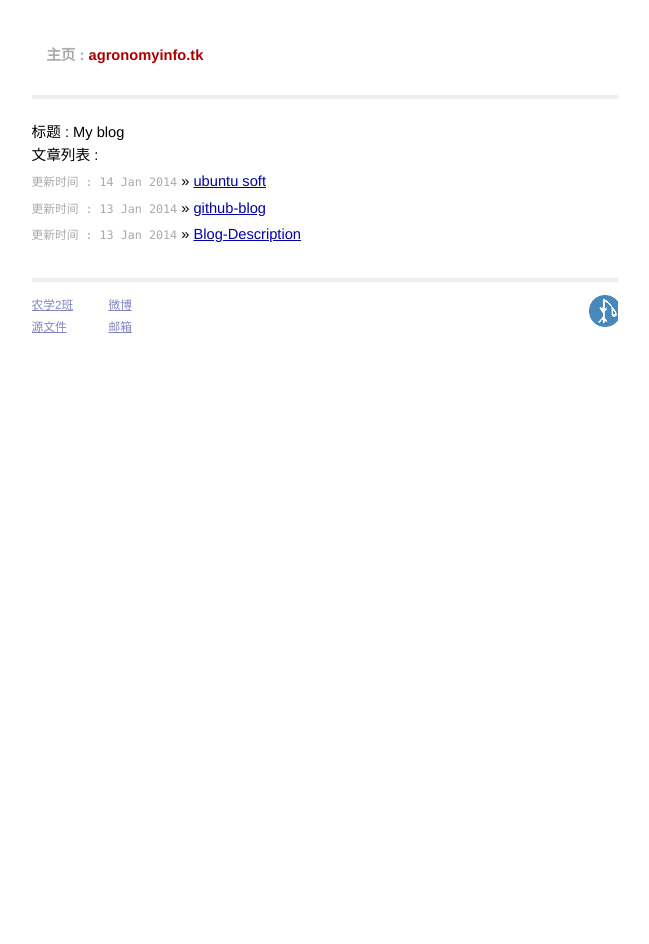
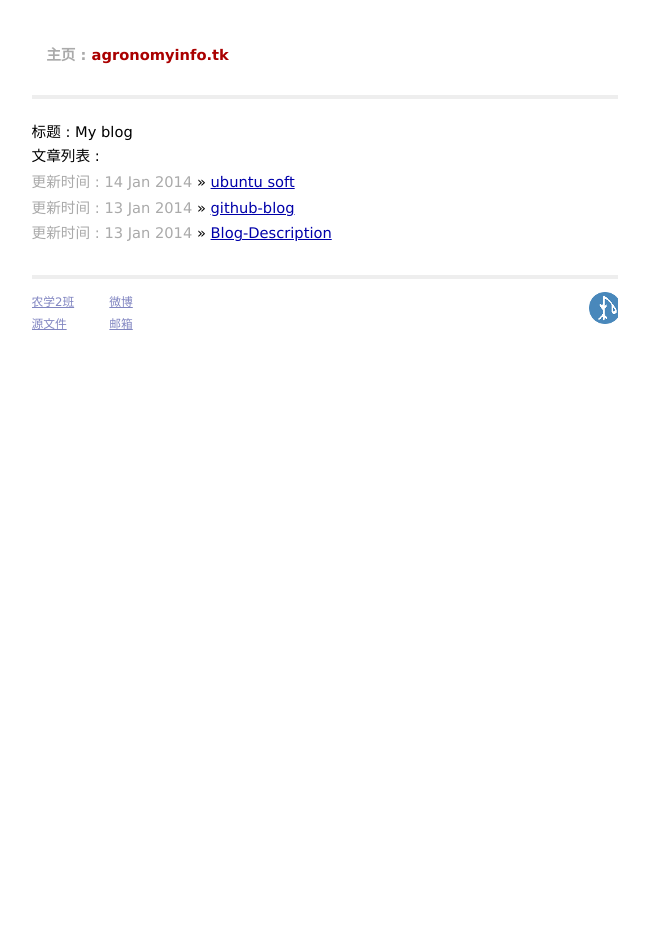
Before and after one commit to ahauzhangxu/linuxyuanjun.github.io, a Jekyll site: the page built from index.html, in a window 1280 px wide. Shown: the whole page, without its empty margins (315-964 px from the left). Built offline with Jekyll 4.4.1, drawn with Linux system fonts in a browser that asks for light colours.

Commit message:
Update screen.css

```diff
--- a/css/screen.css
+++ b/css/screen.css
@@ -17,7 +17,7 @@ html, body {
 
 body {
   background-color: white;
-  font: 13.34px helvetica, arial, clean, sans-serif;
+  font: 13.34px verdana, sans-serif;
   *font-size: small;
   text-align: center;
 }
@@ -68,7 +68,7 @@ ul.posts {
 
   ul.posts span {
     color: #aaa;
-    font-family: Monaco, "Courier New", monospace;
+    font-family:verdana
     font-size: 80%;
   }
 
```
